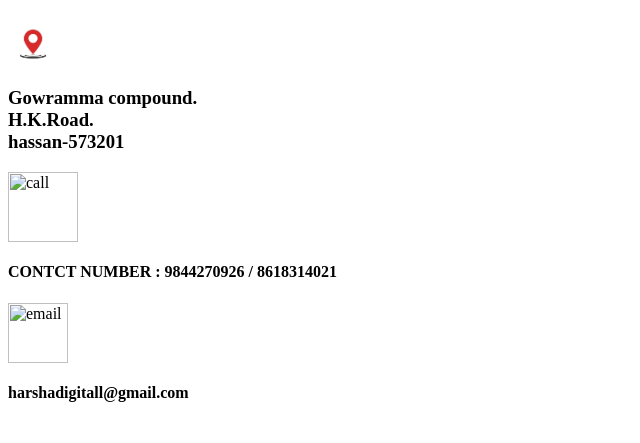
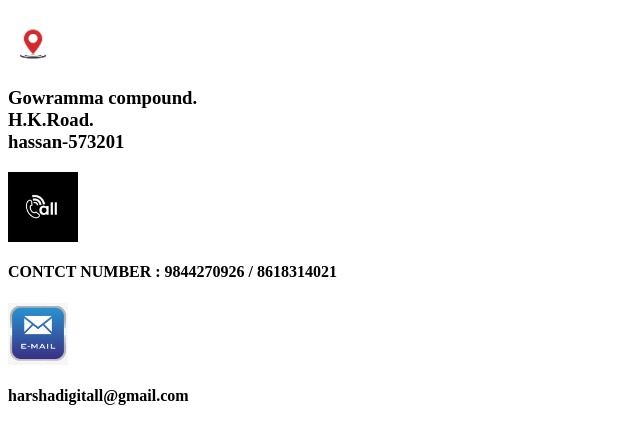
Before and after one commit to ammuliki/harsha-advertising, a plain HTML site: page contact.html in a window 1280 px wide. Shown: the part 87-530 px from the top of the page, without its empty margins (0-640 px from the left). Drawn offline with Linux system fonts and the light colour scheme; files whose address does not match are found by name.

Commit message:
Update contact.html

```diff
--- a/contact.html
+++ b/contact.html
@@ -3,11 +3,11 @@
         <title>contct</title>
         <h1> HARSHA ADVERTISING</h1>
         <h4> "ART TO HEART" - SINCE - 1982</h4>
-        <img src="C:\Users\User\Documents\sowmya\images\loction.png"alt="loction"width="50"hight="50">
+        <img src="loction.png"alt="loction"width="50"hight="50">
         <p> <h3> Gowramma compound.<br>H.K.Road.<br>hassan-573201</h3></p>
-<img src="..//sowmya/images/call.jpg"alt="call"width="70"hight="70">
+<img src="./call.jpg"alt="call"width="70"hight="70">
 <h4> CONTCT NUMBER : 9844270926 / 8618314021</h4>
-<img src="..//sowmya/images/email.png"alt="email"width="60"hight="60">
+<img src="./email.png"alt="email"width="60"hight="60">
 <h4>harshadigitall@gmail.com</h4>
     </head>
 </html>
```
